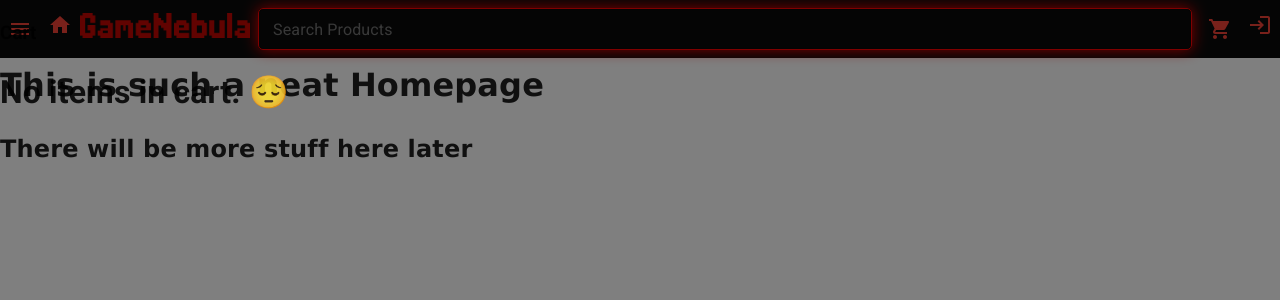
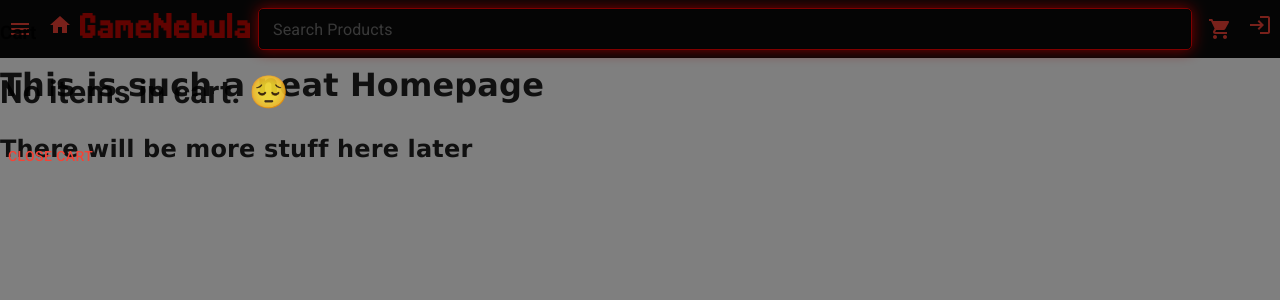
Before and after one commit to Jack-Tillman/TheCapstoneProject, a React (Vite) app: page / in a window 1280 px wide. Both pictures are taken after a click on the button 1220 px from the left and 29 px from the top of the page. Shown: the top 300 px of the page. Built offline with nearby package versions, Linux system fonts and the light colour scheme.

Commit message:
added close cart button for empty cart

```diff
--- a/src/client/components/NavBar.jsx
+++ b/src/client/components/NavBar.jsx
@@ -198,7 +198,11 @@ const NavBar = ({ token, setToken }) => {
                             </Button>
                          </>
                     :
+                    <>
                         <h1>No items in cart. 😔</h1>
+
+                        <Button onClick={handleCloseCart}>Close Cart</Button>
+                   </>
                     }
                 </Box>
               </>
--- a/src/server/api/games.js
+++ b/src/server/api/games.js
@@ -60,7 +60,7 @@ gamesRouter.put("/:id", requireAdmin, async (req, res, next) => {
         name: "GameUpdatingError",
         message: "There was an error updating your game. Please try again.",
       });
-    };
+    }
   } catch (error) {
     next(error);
   }
```
